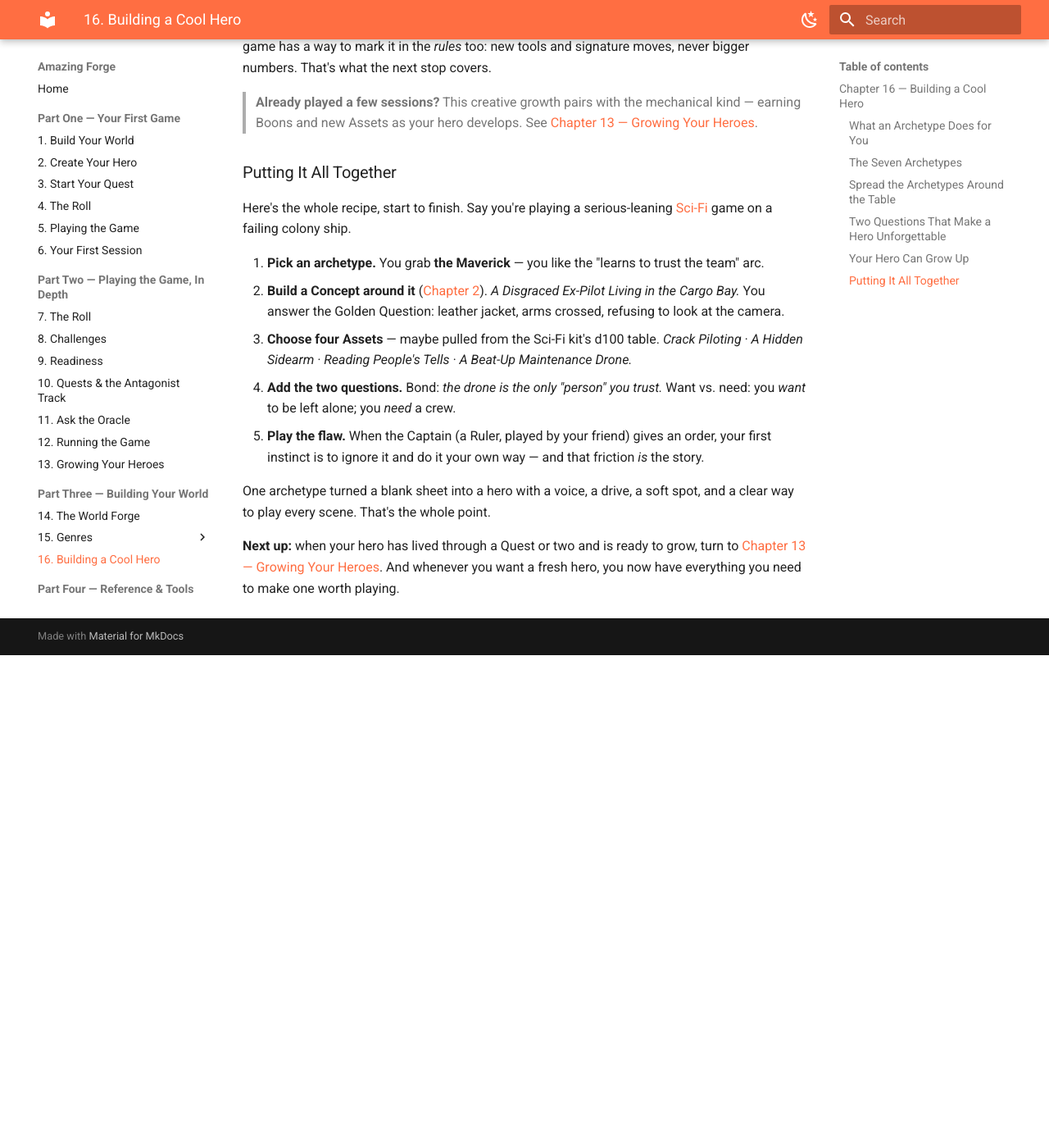
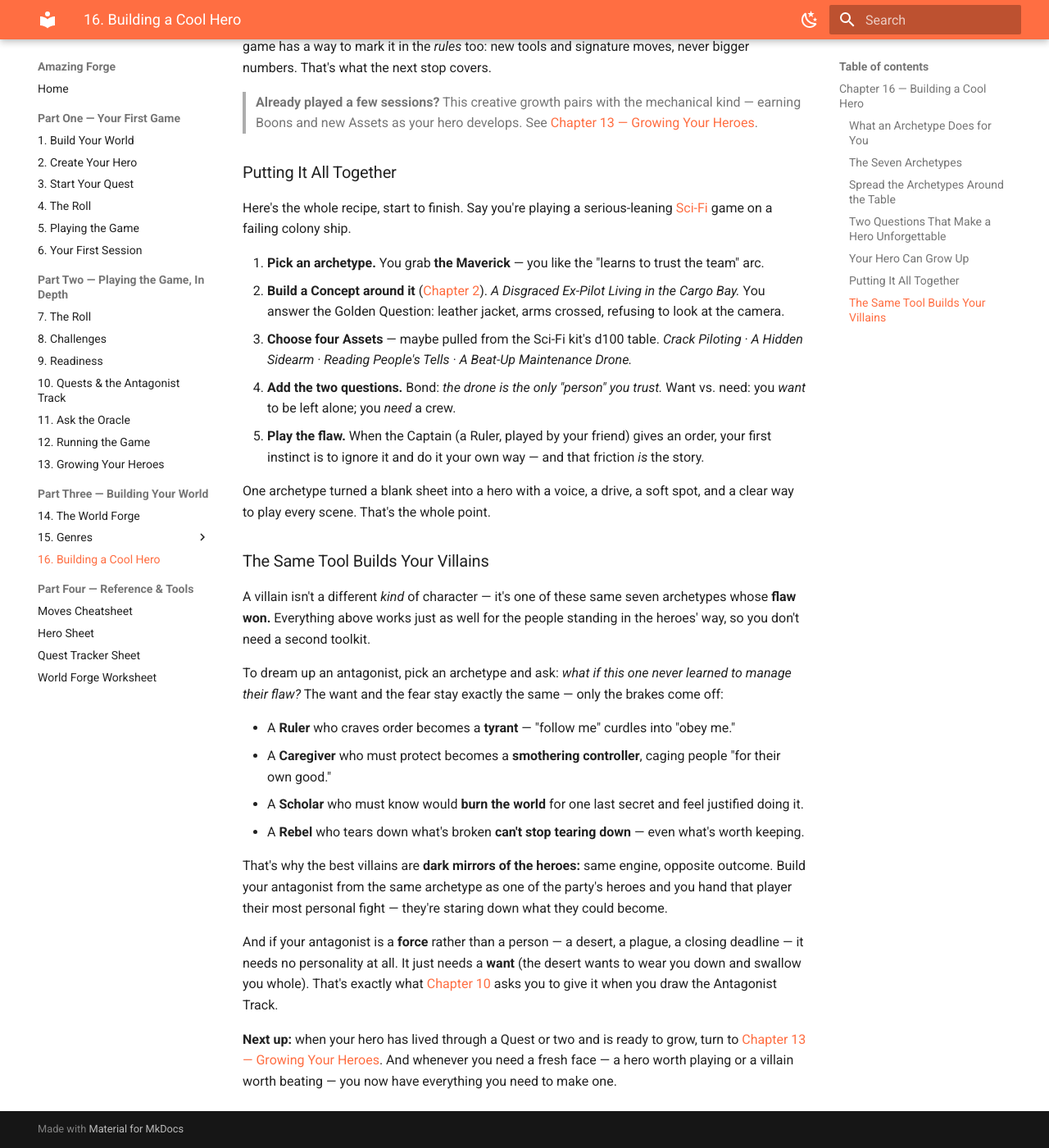
Before and after one commit to Ian-Hitt/amazing-forge, an MkDocs documentation site: the page built from docs/part-three/16-cool-characters.md, in a window 1280 px wide and 1400 px high, scrolled down 4820 px. Shown: the whole window at 82% size. Built offline with MkDocs 1.6.1 and Material for MkDocs 9.7.7, drawn with Linux system fonts in a browser that asks for light colours; before the commit the page ends 5619 px from its top, so only the background shows below that.

Commit message:
Add villain guidance to Ch.16; cross-ref from Ch.10
A lean closer to Ch.16 ("The Same Tool Builds Your Villains"): a villain
is one of the same seven archetypes whose flaw won — same want and fear,
brakes off — best built as a dark mirror of a party hero. Force
antagonists need only a want. No second toolkit, no retitle. Ch.10's
"Characterize Your Antagonist" gets a one-line pointer to it.

Co-Authored-By: Claude Opus 4.8 (1M context) <noreply@anthropic.com>

```diff
--- a/docs/part-three/16-cool-characters.md
+++ b/docs/part-three/16-cool-characters.md
@@ -88,4 +88,19 @@ Here's the whole recipe, start to finish. Say you're playing a serious-leaning [
 
 One archetype turned a blank sheet into a hero with a voice, a drive, a soft spot, and a clear way to play every scene. That's the whole point.
 
-**Next up:** when your hero has lived through a Quest or two and is ready to grow, turn to [Chapter 13 — Growing Your Heroes](../part-two/13-growing-your-heroes.md). And whenever you want a fresh hero, you now have everything you need to make one worth playing.
+### The Same Tool Builds Your Villains
+
+A villain isn't a different *kind* of character — it's one of these same seven archetypes whose **flaw won.** Everything above works just as well for the people standing in the heroes' way, so you don't need a second toolkit.
+
+To dream up an antagonist, pick an archetype and ask: *what if this one never learned to manage their flaw?* The want and the fear stay exactly the same — only the brakes come off:
+
+- A **Ruler** who craves order becomes a **tyrant** — "follow me" curdles into "obey me."
+- A **Caregiver** who must protect becomes a **smothering controller**, caging people "for their own good."
+- A **Scholar** who must know would **burn the world** for one last secret and feel justified doing it.
+- A **Rebel** who tears down what's broken **can't stop tearing down** — even what's worth keeping.
+
+That's why the best villains are **dark mirrors of the heroes:** same engine, opposite outcome. Build your antagonist from the same archetype as one of the party's heroes and you hand that player their most personal fight — they're staring down what they could become.
+
+And if your antagonist is a **force** rather than a person — a desert, a plague, a closing deadline — it needs no personality at all. It just needs a **want** (the desert wants to wear you down and swallow you whole). That's exactly what [Chapter 10](../part-two/10-quests-and-the-antagonist-track.md) asks you to give it when you draw the Antagonist Track.
+
+**Next up:** when your hero has lived through a Quest or two and is ready to grow, turn to [Chapter 13 — Growing Your Heroes](../part-two/13-growing-your-heroes.md). And whenever you need a fresh face — a hero worth playing or a villain worth beating — you now have everything you need to make one.
```
Also changed, not shown: docs/part-two/10-quests-and-the-antagonist-track.md (+2 -0 lines).
